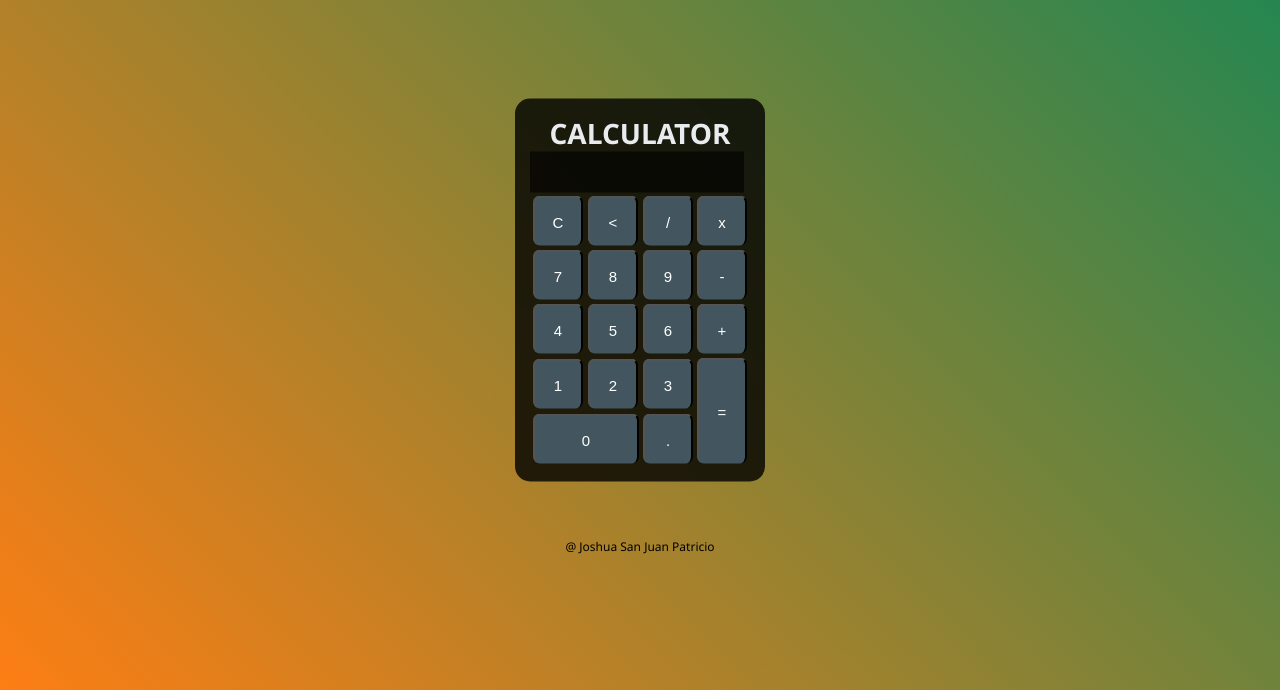
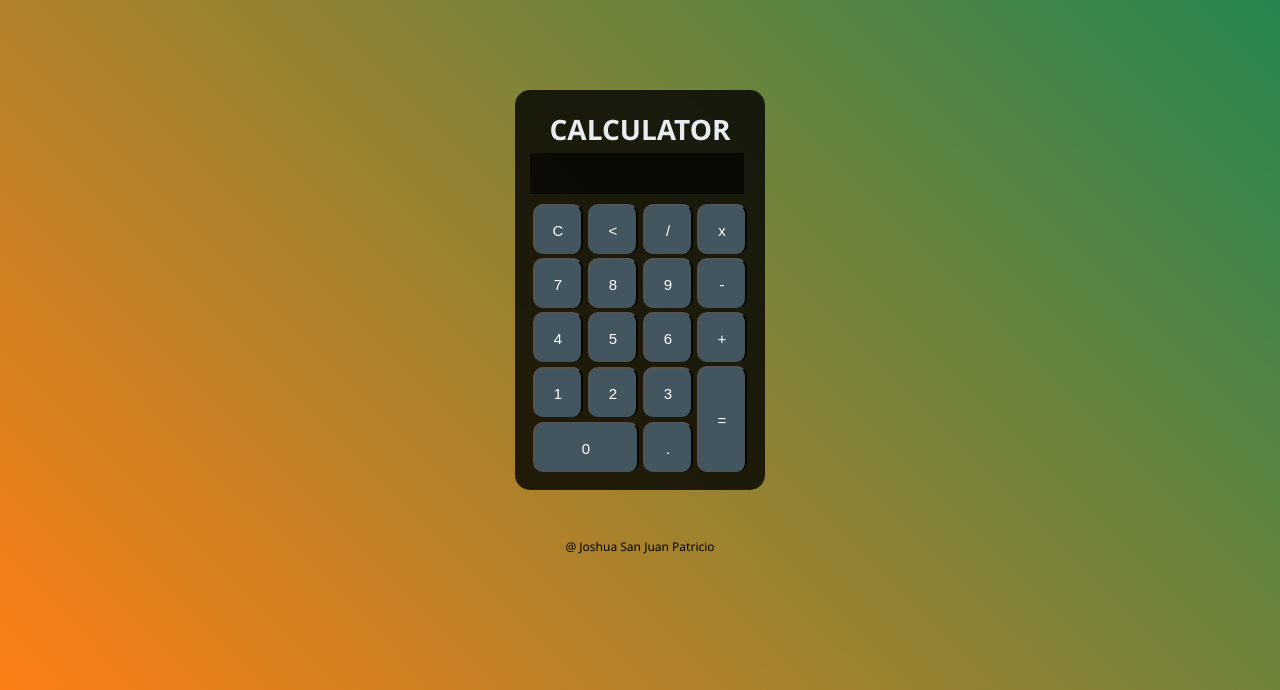
Before and after one commit to joshuapatricio/calculator_mrv, a plain HTML site: page index.html in a window 1280 px wide. Shown: the part 110-800 px from the top of the page. Drawn offline with Linux system fonts and the light colour scheme.

Commit message:
changed the border-radius and overflow at result

```diff
--- a/index.css
+++ b/index.css
@@ -43,6 +43,7 @@
 	color: #e9ecef ;
 	text-align: center;
 	text-transform: uppercase;
+	padding: 5px;
 }
 .calculadora
 {
@@ -68,6 +69,7 @@
 	height: 25px;
 	padding: 8px;
 	text-align: center;
+	overflow:hidden;
 }
 .button
 {
@@ -80,12 +82,16 @@
 	border-bottom: none;
 	margin: 1px;
 	padding-top: 1px;
-	border-radius: 7px;
+	border-radius: 10px;
 	transition: background-color 0.3s;
 }
 .button:hover
 {
 	background-color: black;
+}
+table
+{
+	padding-top: 7px;
 }
 
 #assign
```
